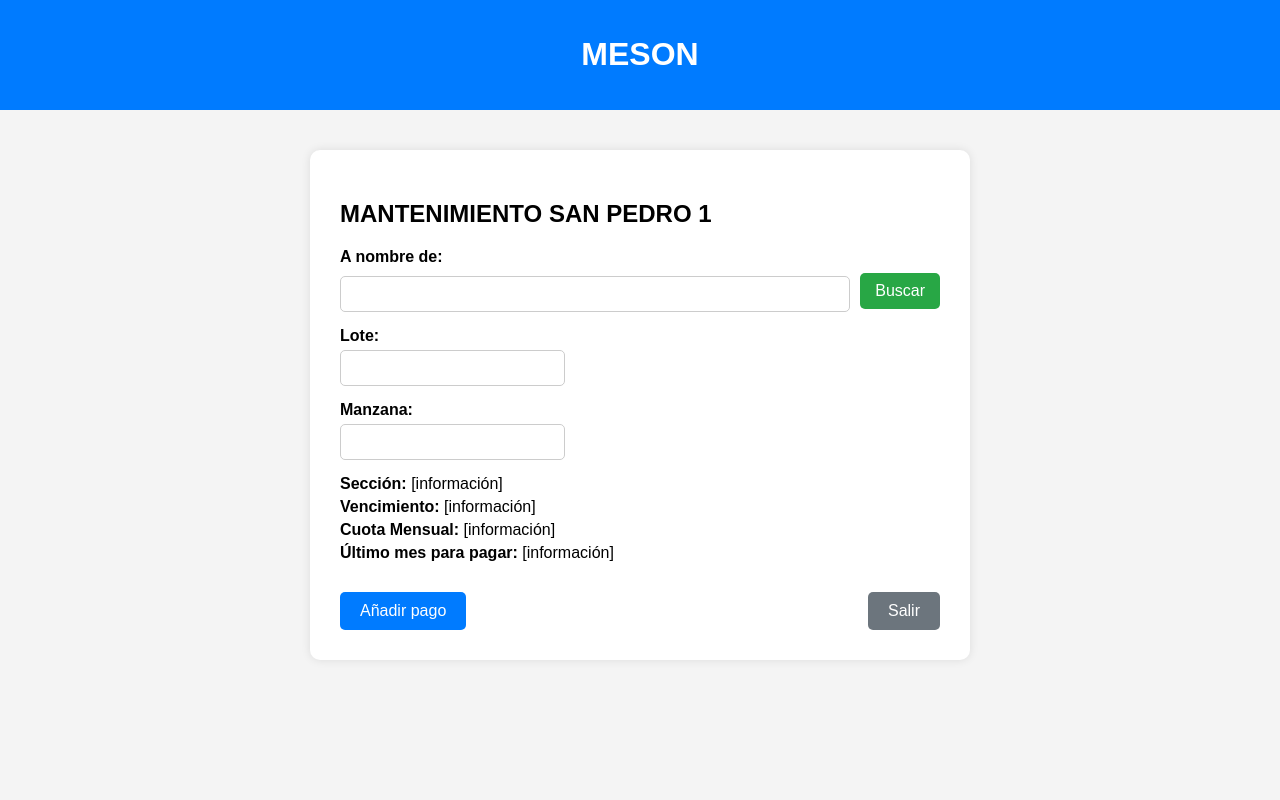
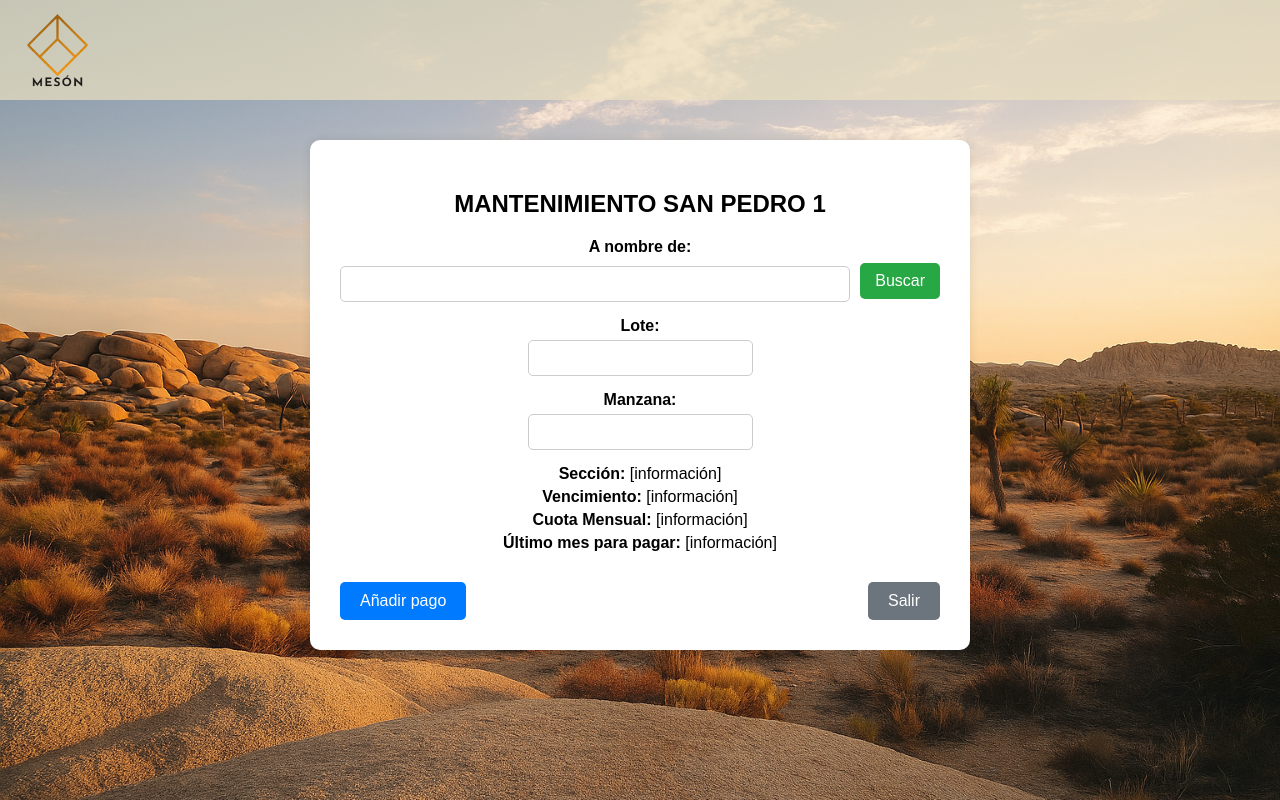
Before and after one commit to MartinCinco/Software-MESON, a Flask app: template app/templates/sanpedro.html in a window 1280 px wide. Run offline with Flask 3, Linux system fonts and the light colour scheme; the template is opened without the code that fills it, so the values that code supplies are empty.

Commit message:
Update Front-End | sanpedro.html
Actualización Visual de Ventana Mantenimiento San Pedro.

Bug Fix | Ya funciona botón salir.

```diff
--- a/app/templates/sanpedro.html
+++ b/app/templates/sanpedro.html
@@ -10,12 +10,34 @@
             margin: 0;
             padding: 0;
             background-color: #f4f4f4;
+            text-align: center;
+            background-image: url("/static/resources/lg-bg.png");
+            background-size: cover;
+            background-position: center;
+            background-repeat: no-repeat;
+        }
+        html, body {
+            height: 100%;
+            min-height: 100vh;
+            margin: 0;
+            padding: 0;
         }
         header {
-            background-color: #007bff;
+            background-color: #EDE1C0B3;
             color: white;
-            padding: 15px;
-            text-align: center;
+            padding: 0px;
+            display: flex;
+            justify-content: space-between;
+            align-items: stretch;
+            height: 100px;
+        }
+        .logo {
+            width: 75px;
+            height: 75px;
+            margin-top: 12.5px;
+            margin-bottom: 12.5px;
+            margin-left: 20px;
+            align-self: center;
         }
         .container {
             max-width: 600px;
@@ -87,7 +109,7 @@
 <body>
 
 <header>
-    <h1>MESON</h1>
+    <img src="{{ url_for('static', filename='resources/logo-wl.png') }}" alt="MESON Logo" class="logo">
 </header>
 
 <div class="container">
@@ -116,7 +138,7 @@
     </form>
     <div class="btn-container">
         <button class="btn btn-blue">Añadir pago</button>
-        <a href="main.mantenimiento" class="btn btn-grey">Salir</a>
+        <a href="{{ url_for('main.mantenimiento') }}" class="btn btn-grey">Salir</a>
     </div>
 </div>
 
```
